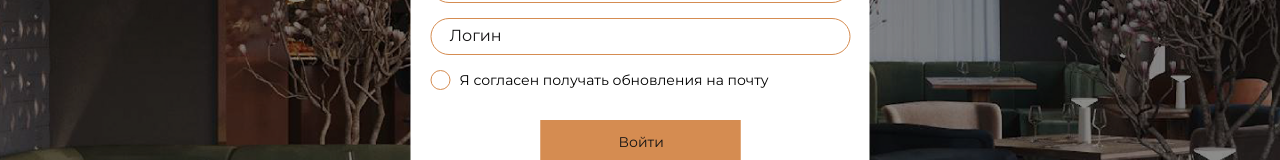
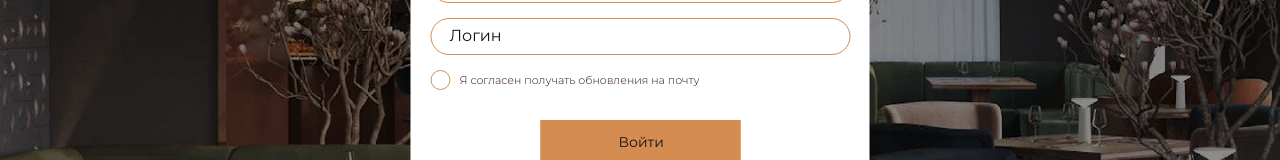
Before and after one commit to NinaGorbatsevich/vue_project_practice, a Vue app: page /authorization in a window 1280 px wide. Shown: the part 368-528 px from the top of the page. Built offline with nearby package versions, Linux system fonts and the light colour scheme.

Commit message:
Изменен чекбокс

```diff
--- a/src/components/ui/FormCheckbox.vue
+++ b/src/components/ui/FormCheckbox.vue
@@ -34,25 +34,25 @@ export default {
 
 .css-checkbox + label {
   position: relative;
-  font-size: 14px;
+  font-family: "Montserrat", serif;
+  font-size: 11px;
+  font-weight: 300;
   cursor: pointer;
   display: inline-flex;
   align-items: center;
   height: 20px;
-  color: rgb(0, 0, 0);
+  color: #301411;
 }
 
 .css-checkbox + label::before {
   content: " ";
   display: inline-block;
-  vertical-align: middle;
   margin-right: 9px;
   width: 18px;
   height: 18px;
   background-color: white;
   border: 1px solid #D58C51;
   border-radius: 50%;
-  box-shadow: none;
 }
 
 .css-checkbox:checked + label::after {
@@ -60,14 +60,9 @@ export default {
   background-color: #D58C51;
   border: 1px solid #D58C51;
   border-radius: 50%;
-  background-position: center center;
   position: absolute;
-  display: flex;
-  justify-content: center;
-  align-items: center;
-  left: 1.1%;
+  left: 1.4%;
   top: 19%;
-  text-align: center;
   height: 11px;
   width: 11px;
 }
```
